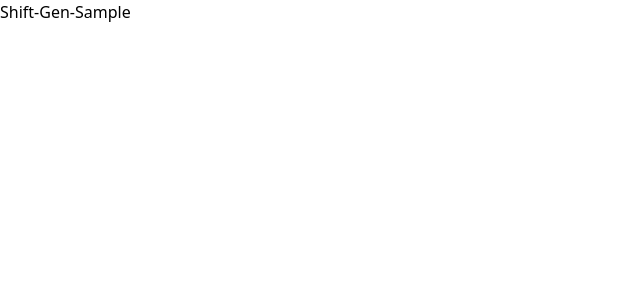
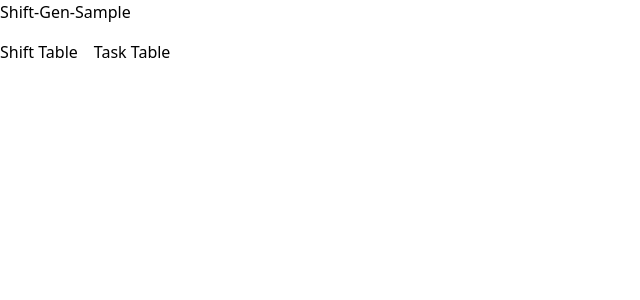
Before and after one commit to imaimai17468/shift-gen-sample, a Next.js app: page / in a window 1280 px wide. Shown: the top 300 px of the page, without its empty margins (0-640 px from the left). Built offline with nearby package versions, Linux system fonts and the light colour scheme.

Commit message:
feat: Add shift and task tables to home page

```diff
--- a/src/pages/index.tsx
+++ b/src/pages/index.tsx
@@ -1,7 +1,15 @@
 export default function Home() {
   return (
-    <div>
+    <div className="flex flex-col gap-4">
       <h1>Shift-Gen-Sample</h1>
+      <div className="flex gap-4">
+        <div>
+          <h2>Shift Table</h2>
+        </div>
+        <div>
+          <h2>Task Table</h2>
+        </div>
+      </div>
     </div>
   );
 }
```
